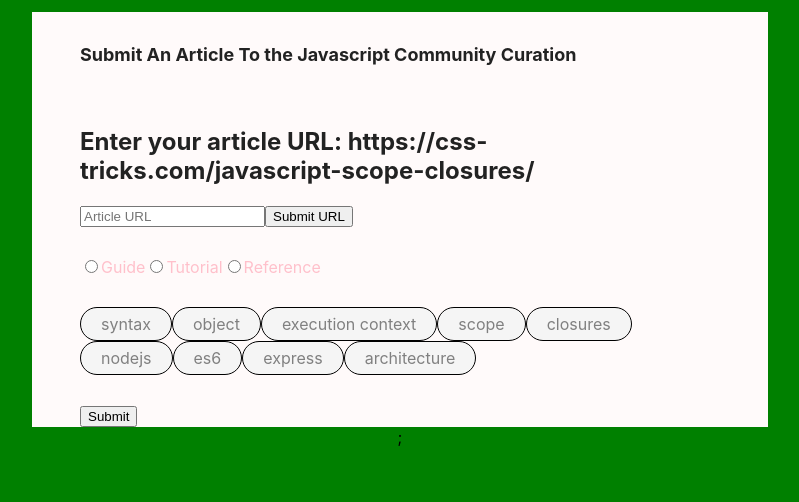
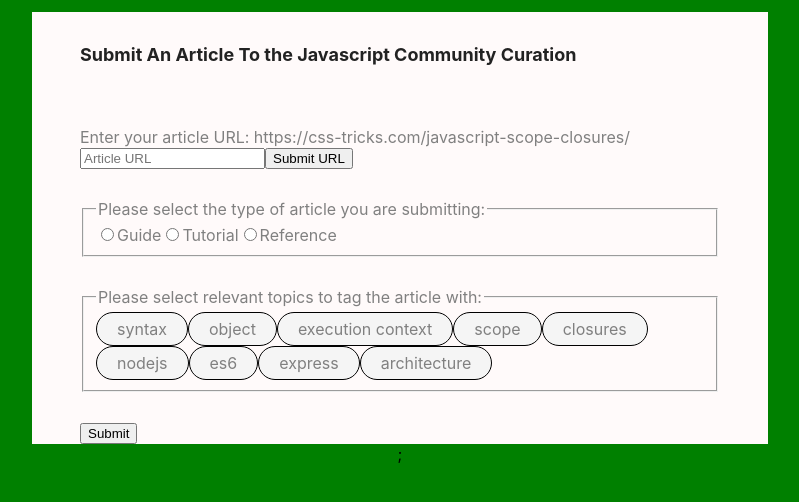
Before and after one commit to z2lai/react-emotion-multi-step-form, a React (Create React App) app: page / in a window 1280 px wide. Shown: the top 502 px of the page, without its empty margins (240-1039 px from the left). Built offline with nearby package versions, Linux system fonts and the light colour scheme.

Commit message:
(WIP) Styling shared input wrapper styled component 3 - with HTML5

```diff
--- a/src/components/CheckboxControl.js
+++ b/src/components/CheckboxControl.js
@@ -1,6 +1,8 @@
 import { jsx } from "@emotion/core";
-import styled from '@emotion/styled';
+import styled from "@emotion/styled";
 /** @jsx jsx */
+
+import StyledControlWrapper from './StyledControlWrapper';
 
 /* Note: From Emotion documentation: https://emotion.sh/docs/styled#composing-dynamic-styles
 // const dynamicStyles = props =>
@@ -18,16 +20,17 @@ const StyledLabel = styled.label`
   border-radius: 25px;
   vertical-align: middle;
   transition: all 0.3s;
-  ${props => ( // Note: This uses regular JS template literal, not emotion
-    `color: ${props.checked ? 'black' : 'grey'};
-    background: ${props.checked ? 'linear-gradient(45deg, #FFC107 0%, #fff200 100%)' : '#f5f5f5'};`
-  )}
+  ${(
+    props // Note: This uses regular JS template literal, not emotion
+  ) =>
+    `color: ${props.checked ? "black" : "grey"};
+    background: ${props.checked ? "linear-gradient(45deg, #FFC107 0%, #fff200 100%)" : "#f5f5f5"};`}
 `;
 
 const HiddenCheckbox = styled.input`
   position: absolute;
   opacity: 0;
-`
+`;
 
 const Checkbox = props => (
   <StyledLabel checked={props.checked}>
@@ -36,8 +39,10 @@ const Checkbox = props => (
   </StyledLabel>
 );
 
-const CheckboxControl = props => {
-  return Object.keys(props.topics).map(topic => (
+const CheckboxControl = props => (
+  <StyledControlWrapper as="fieldset">
+    <legend>Please select relevant topics to tag the article with:</legend>
+    {Object.keys(props.topics).map(topic => (
       <Checkbox
         key={topic}
         value={topic}
@@ -45,7 +50,8 @@ const CheckboxControl = props => {
         checked={props.topics[topic]}
         onChange={props.handleCheckboxChange}
       />
-  ));
-};
+    ))}
+  </StyledControlWrapper>
+);
 
 export default CheckboxControl;
--- a/src/components/RadioControl.js
+++ b/src/components/RadioControl.js
@@ -1,19 +1,23 @@
 import React from "react";
 import styled from "@emotion/styled";
 
+import StyledControlWrapper from './StyledControlWrapper';
+
 const StyledLabel = styled.label`
   color: pink;
-`
+`;
 
 const Option = props => (
   <StyledLabel>
     <input type="radio" {...props} />
     {props.value}
   </StyledLabel>
-)
+);
 
 const RadioControl = props => (
-  props.types.map(type => (
+  <StyledControlWrapper as="fieldset">
+    <legend>Please select the type of article you are submitting:</legend>
+    {props.types.map(type => (
       <Option
         key={type}
         name={props.name}
@@ -21,7 +25,8 @@ const RadioControl = props => (
         checked={props.selected === type}
         onChange={props.handleRadioSelection}
       />
-  ))
+    ))}
+  </StyledControlWrapper>
 );
 
 export default RadioControl;
--- /dev/null
+++ b/src/components/StyledControlWrapper.js
@@ -0,0 +1,11 @@
+import styled from "@emotion/styled";
+
+const StyledControlWrapper = styled.div`
+    label, legend {
+        align-text: left;
+        color: grey;
+        font-size: 1rem;
+    }
+`
+
+export default StyledControlWrapper;
--- a/src/components/UrlControl.js
+++ b/src/components/UrlControl.js
@@ -1,12 +1,13 @@
 import React from "react";
-import styled from "@emotion/styled";
 
-const testUrl = 'https://css-tricks.com/javascript-scope-closures/';
+import StyledControlWrapper from "./StyledControlWrapper";
+
+const testUrl = "https://css-tricks.com/javascript-scope-closures/";
 
 class UrlControl extends React.Component {
   state = {
     invalidUrl: false,
-    urlInput: this.props.url || '' // should I just remove this and use the url state of the parent?
+    urlInput: this.props.url || "" // should I just remove this and use the url state of the parent?
   };
 
   handleChange = event => {
@@ -20,14 +21,14 @@ class UrlControl extends React.Component {
       this.setState({ invalidUrl: true });
       return alert("Invalid URL");
     }
-    this.props.updateState('url', cleanUrl);
+    this.props.updateState("url", cleanUrl);
     this.props.setFormState(1);
     fetch(`/articles/scrape?url=${cleanUrl}`)
       .then(res => res.json()) // body.json() returns another promise
       .then(articleInfo => {
-        this.props.updateState('article', articleInfo);
+        this.props.updateState("article", articleInfo);
         let suggestedTags = this.suggestTags(articleInfo.topics, articleInfo.parentTopics);
-        this.props.updateState('tagOptions', suggestedTags);
+        this.props.updateState("tagOptions", suggestedTags);
         this.props.setFormState(2);
       })
       .catch(err => console.log(err));
@@ -46,14 +47,15 @@ class UrlControl extends React.Component {
       if (!topics[topic]) topics[topic] = false;
     });
     return topics;
-  }
+  };
 
   render() {
     return (
-      <label>
-        <h2>Enter your article URL: {testUrl}</h2>
+      <StyledControlWrapper>
+        <label for="url">Enter your article URL: {testUrl}</label>
         <input
           type="text"
+          id="url"
           required
           placeholder="Article URL"
           value={this.state.urlInput}
@@ -61,7 +63,7 @@ class UrlControl extends React.Component {
           onKeyPress={this.submitUrl}
         />
         <button onClick={this.submitUrl}>Submit URL</button>
-      </label>
+      </StyledControlWrapper>
     );
   }
 }
```
Also changed, not shown: src/components/StyledLabel.js (deleted, +0 -10 lines). Lines whose indentation alone changed are shown as unchanged.
